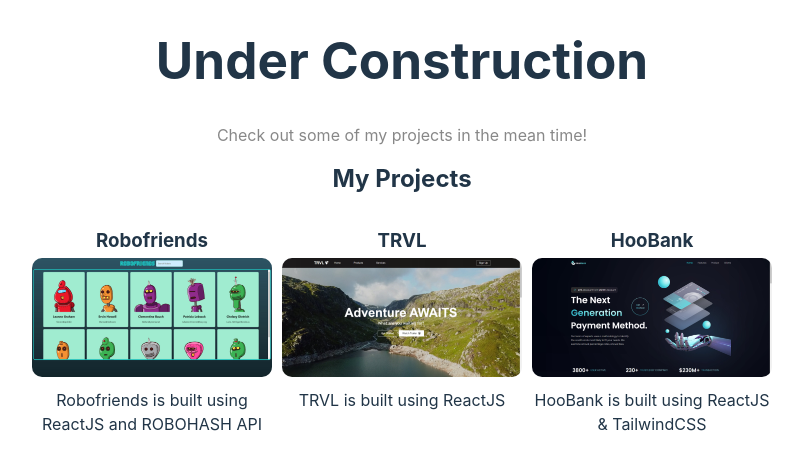
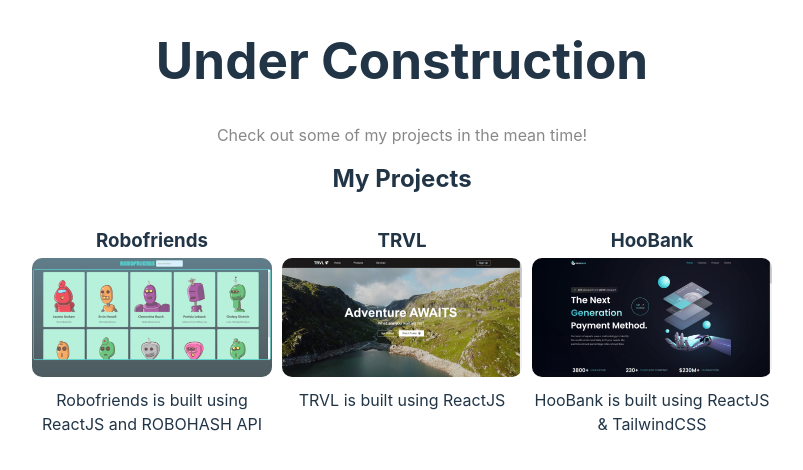
Before and after one commit to rzilla92/My-UnderConstruction, a React (Vite) app: page / in a window 1280 px wide. In both pictures the pointer is over the picture 390 px from the left and 317 px from the top of the page. Shown: the top 470 px of the page, without its empty margins (238-1041 px from the left). Built offline with nearby package versions, Linux system fonts and the light colour scheme; some icons are missing.

Commit message:
Update App.css

```diff
--- a/src/App.css
+++ b/src/App.css
@@ -46,6 +46,10 @@ margin-top: 75x;
   border-radius: 10px;
 }
 
+.projectimage:hover {
+  opacity: 0.75;
+}
+
 .logo {
   height: 6em;
   padding: 1.5em;
```
